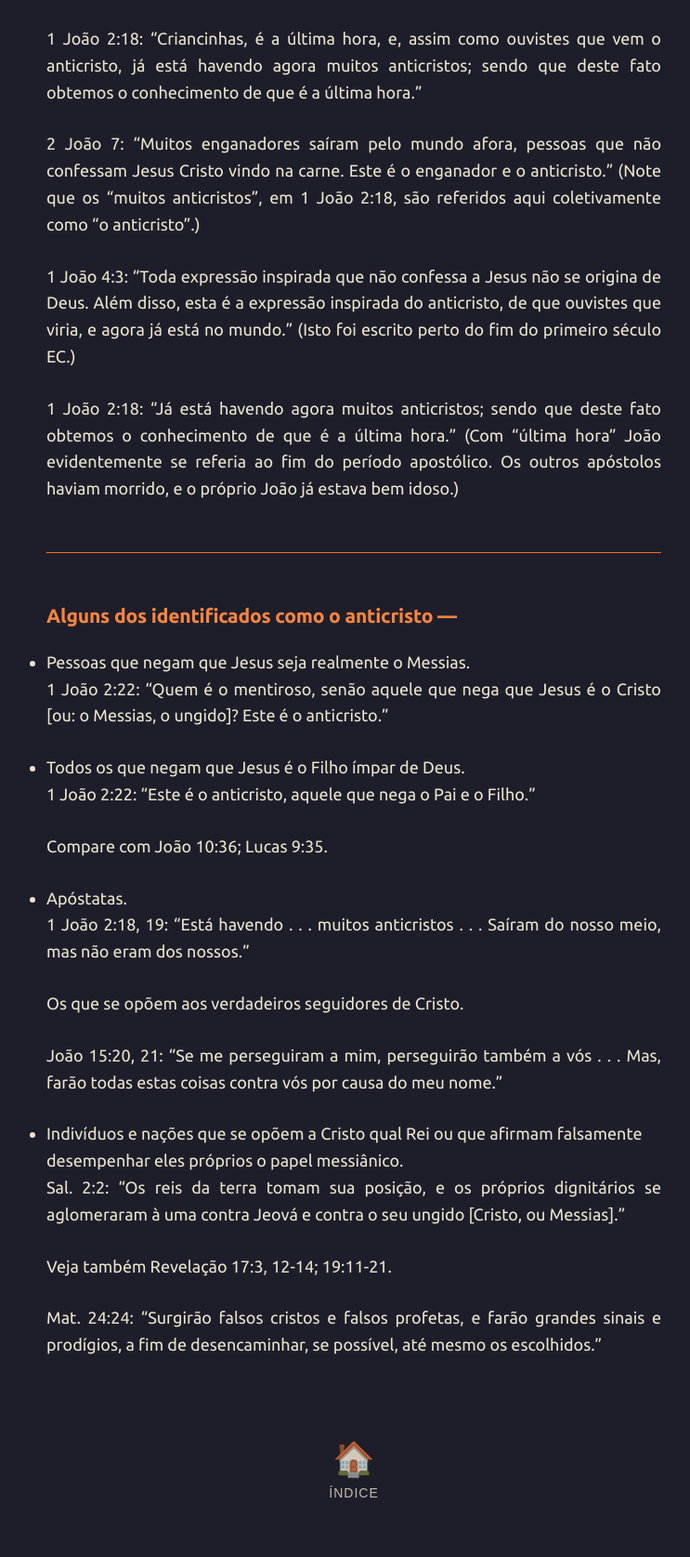
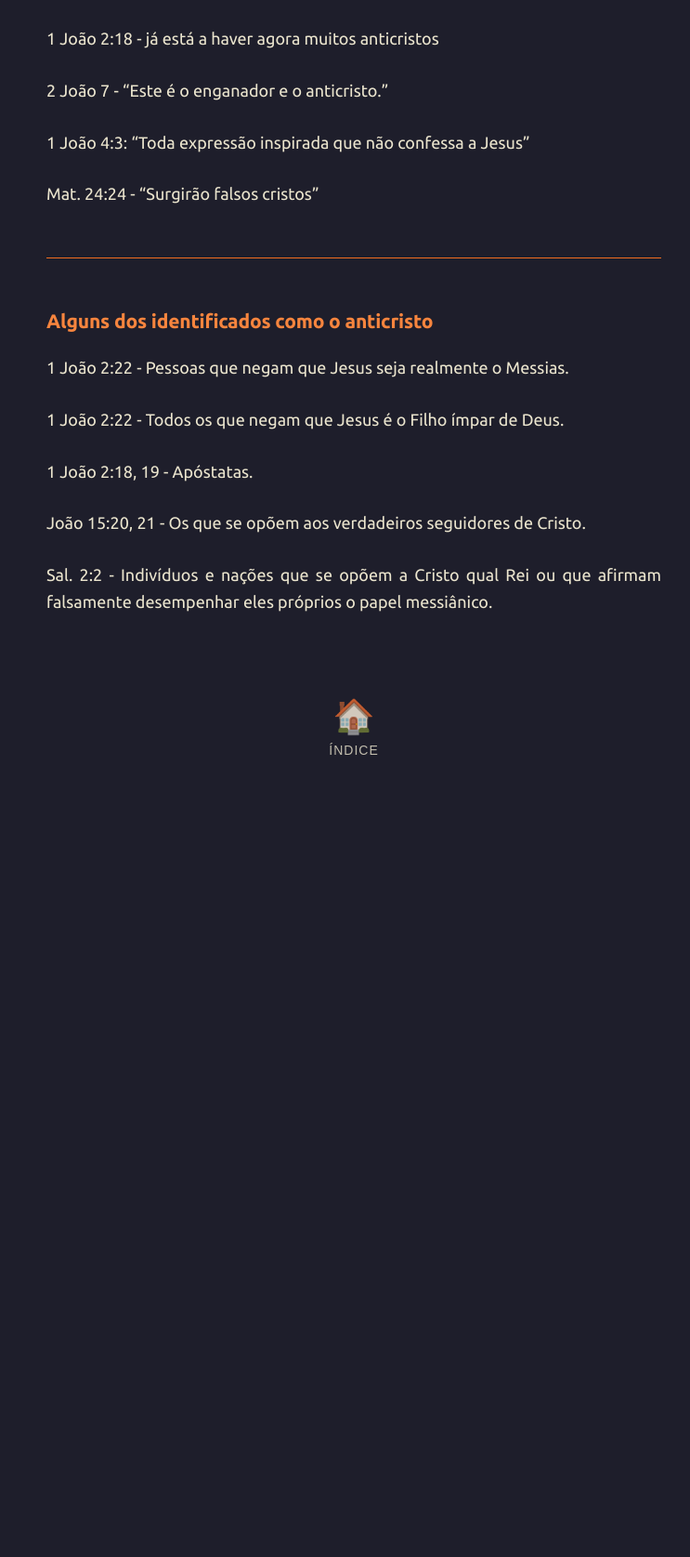
Before and after one commit to joaquim-capitao/jw, a Jekyll site: the page built from assuntos/anticristo.md, in a window 1280 px wide. Shown: the whole page at 93% size, without its empty margins (259-1002 px from the left). Built offline with Jekyll 4.4.1, drawn with Linux system fonts in a browser that asks for light colours; our own code applies the rules of GitHub Pages for plain Markdown files; after the commit the page ends 900 px from its top, so only the background shows below that.

Commit message:
Revise Antichrist references and descriptions
Updated biblical references and clarified descriptions of the Antichrist.

```diff
--- a/assuntos/anticristo.md
+++ b/assuntos/anticristo.md
@@ -1,38 +1,24 @@
 
-1 João 2:18: “Criancinhas, é a última hora, e, assim como ouvistes que vem o anticristo, já está havendo agora muitos anticristos; sendo que deste fato obtemos o conhecimento de que é a última hora.”
+1 João 2:18 - já está a haver agora muitos anticristos
 
-2 João 7: “Muitos enganadores saíram pelo mundo afora, pessoas que não confessam Jesus Cristo vindo na carne. Este é o enganador e o anticristo.” (Note que os “muitos anticristos”, em 1 João 2:18, são referidos aqui coletivamente como “o anticristo”.)
+2 João 7 -  “Este é o enganador e o anticristo.”
 
-1 João 4:3: “Toda expressão inspirada que não confessa a Jesus não se origina de Deus. Além disso, esta é a expressão inspirada do anticristo, de que ouvistes que viria, e agora já está no mundo.” (Isto foi escrito perto do fim do primeiro século EC.)
+1 João 4:3: “Toda expressão inspirada que não confessa a Jesus"
 
-1 João 2:18: “Já está havendo agora muitos anticristos; sendo que deste fato obtemos o conhecimento de que é a última hora.” (Com “última hora” João evidentemente se referia ao fim do período apostólico. Os outros apóstolos haviam morrido, e o próprio João já estava bem idoso.)
+Mat. 24:24 - “Surgirão falsos cristos"
+
 
 ---
 
-### Alguns dos identificados como o anticristo —
+### Alguns dos identificados como o anticristo
 
-- Pessoas que negam que Jesus seja realmente o Messias.
 
-1 João 2:22: “Quem é o mentiroso, senão aquele que nega que Jesus é o Cristo [ou: o Messias, o ungido]? Este é o anticristo.”
+1 João 2:22 - Pessoas que negam que Jesus seja realmente o Messias.
 
-- Todos os que negam que Jesus é o Filho ímpar de Deus.
+1 João 2:22 - Todos os que negam que Jesus é o Filho ímpar de Deus.
 
-1 João 2:22: “Este é o anticristo, aquele que nega o Pai e o Filho.”
+1 João 2:18, 19 - Apóstatas.
 
-Compare com João 10:36; Lucas 9:35.
+João 15:20, 21 - Os que se opõem aos verdadeiros seguidores de Cristo.
 
-- Apóstatas.
-
-1 João 2:18, 19: “Está havendo . . . muitos anticristos . . . Saíram do nosso meio, mas não eram dos nossos.”
-
-Os que se opõem aos verdadeiros seguidores de Cristo.
-
-João 15:20, 21: “Se me perseguiram a mim, perseguirão também a vós . . . Mas, farão todas estas coisas contra vós por causa do meu nome.”
-
-- Indivíduos e nações que se opõem a Cristo qual Rei ou que afirmam falsamente desempenhar eles próprios o papel messiânico.
-
-Sal. 2:2: “Os reis da terra tomam sua posição, e os próprios dignitários se aglomeraram à uma contra Jeová e contra o seu ungido [Cristo, ou Messias].”
-
-Veja também Revelação 17:3, 12-14; 19:11-21.
-
-Mat. 24:24: “Surgirão falsos cristos e falsos profetas, e farão grandes sinais e prodígios, a fim de desencaminhar, se possível, até mesmo os escolhidos.”
+Sal. 2:2 - Indivíduos e nações que se opõem a Cristo qual Rei ou que afirmam falsamente desempenhar eles próprios o papel messiânico.
```
